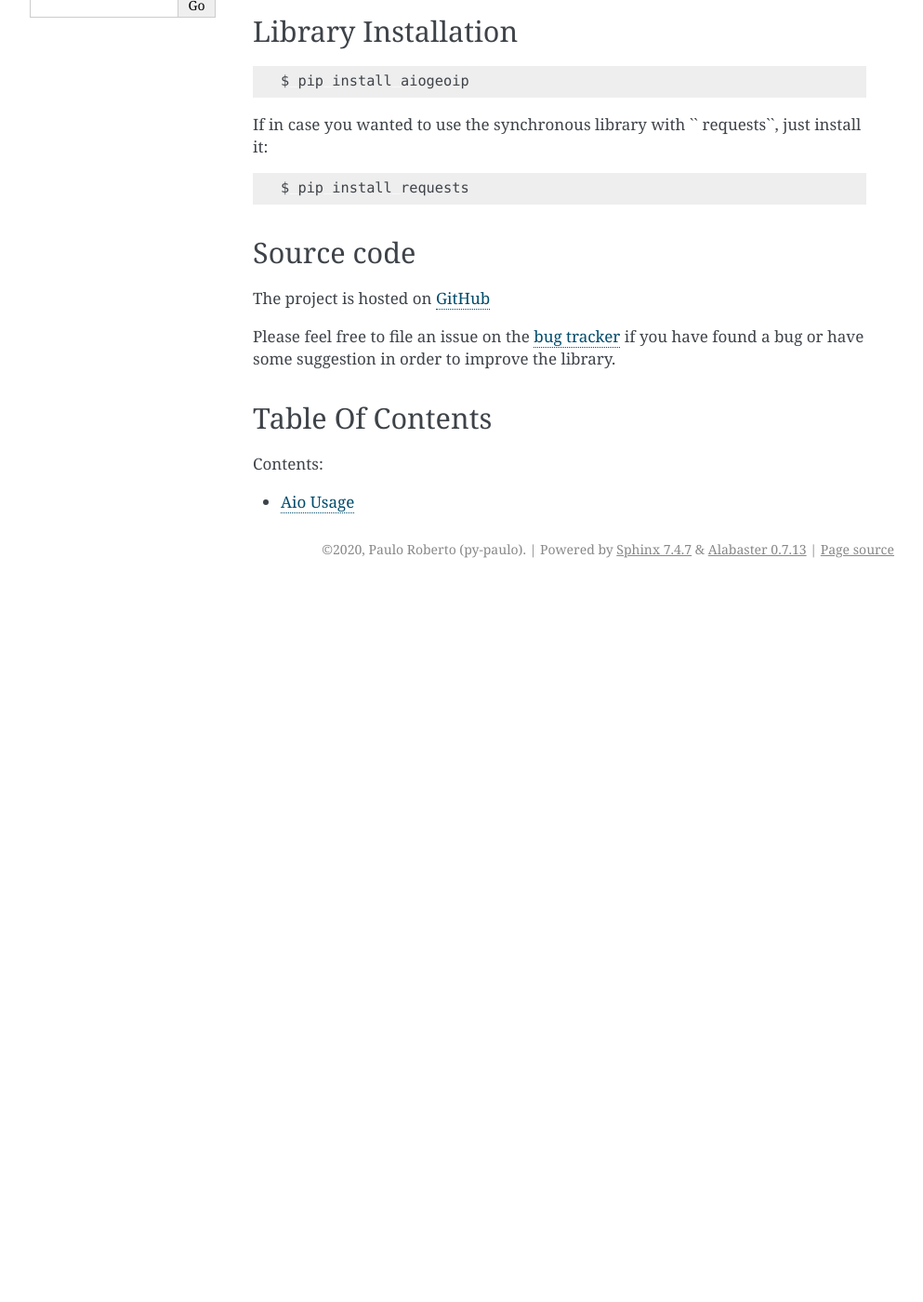
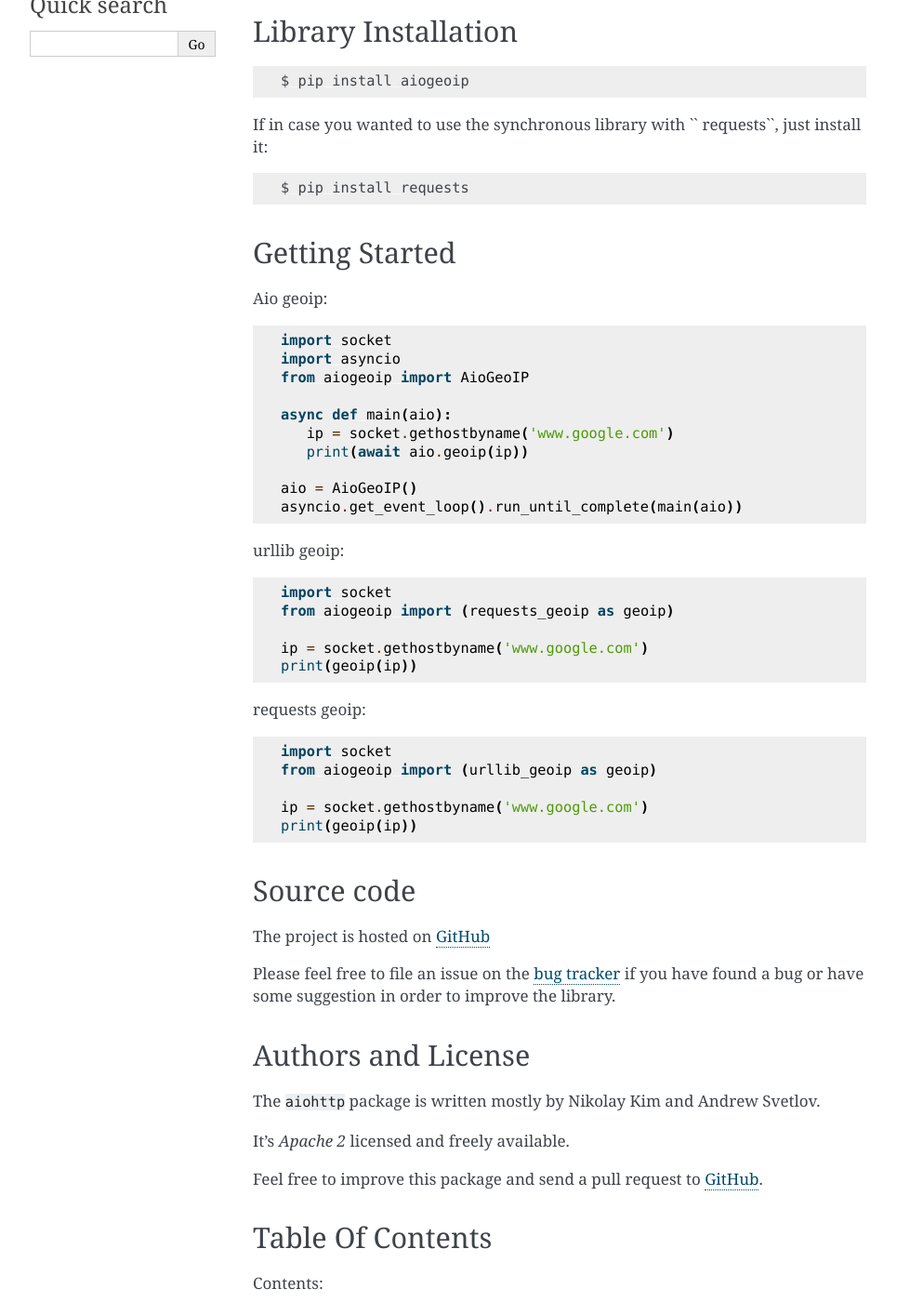
Before and after one commit to py-paulo/aiogeoip, a Sphinx documentation site: the page built from docs/index.rst, in a window 1280 px wide and 1400 px high, scrolled down 341 px. Shown: the whole window at 93% size, without its empty margins (148-1141 px from the left). Built offline with Sphinx 7.4.7, drawn with Linux system fonts in a browser that asks for light colours; before the commit the page ends 971 px from its top, so only the background shows below that; some of the changed text lies outside the part shown.

```diff
--- a/docs/index.rst
+++ b/docs/index.rst
@@ -33,6 +33,46 @@ If in case you wanted to use the synchronous library with `` requests``, just in
 
    $ pip install requests
 
+
+Getting Started
+====================
+
+Aio geoip:
+
+.. code-block:: python
+
+   import socket
+   import asyncio
+   from aiogeoip import AioGeoIP
+
+   async def main(aio):
+      ip = socket.gethostbyname('www.google.com')
+      print(await aio.geoip(ip))
+
+   aio = AioGeoIP()
+   asyncio.get_event_loop().run_until_complete(main(aio))
+
+urllib geoip:
+
+.. code-block:: python
+
+   import socket
+   from aiogeoip import (requests_geoip as geoip)
+
+   ip = socket.gethostbyname('www.google.com')
+   print(geoip(ip))
+
+requests geoip:
+
+.. code-block:: python
+
+   import socket
+   from aiogeoip import (urllib_geoip as geoip)
+
+   ip = socket.gethostbyname('www.google.com')
+   print(geoip(ip))
+
+
 Source code
 ===========
 
@@ -42,6 +82,17 @@ Please feel free to file an issue on the `bug tracker
 <https://github.com/py-paulo/aiogeoip/issues>`_ if you have found a bug
 or have some suggestion in order to improve the library.
 
+
+Authors and License
+===================
+
+The ``aiohttp`` package is written mostly by Nikolay Kim and Andrew Svetlov.
+
+It's *Apache 2* licensed and freely available.
+
+Feel free to improve this package and send a pull request to GitHub_.
+
+
 Table Of Contents
 =================
 
```
Also changed, not shown: other parts of docs/index.rst (+1 -0 lines), docs/response.rst (added, +39 -0 lines), 1 other file.
